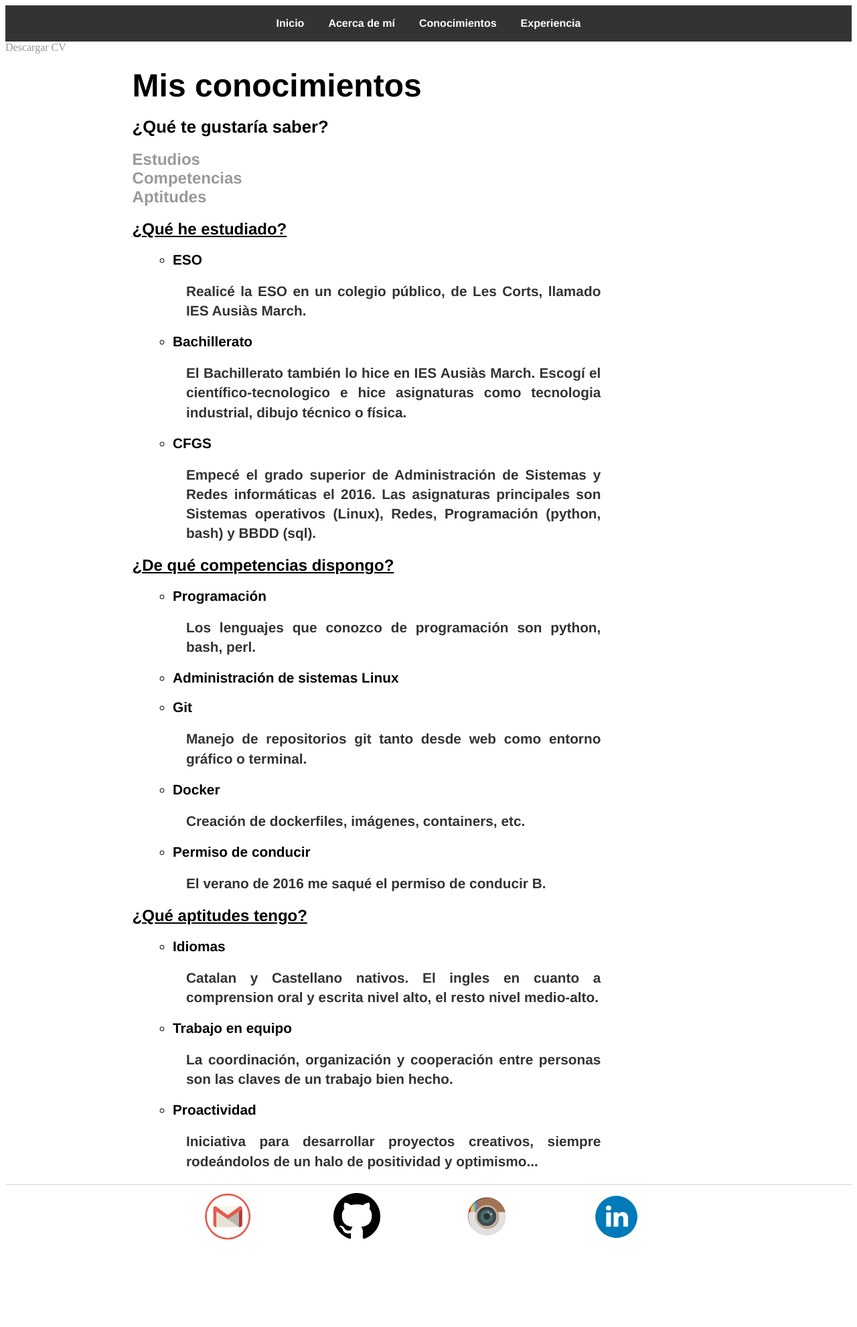
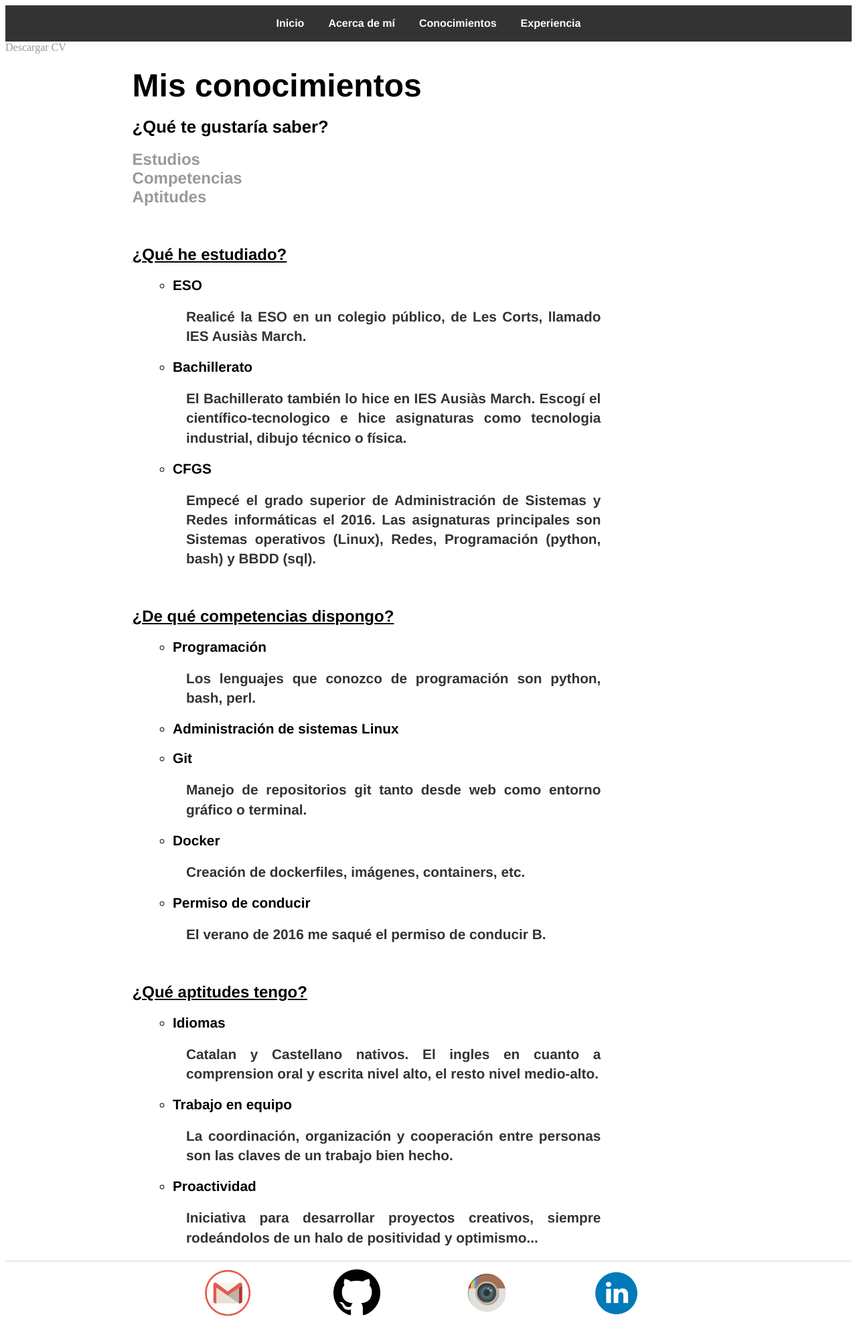
Before and after one commit to isx47590131/isx47590131.github.io, a Jekyll site: the page built from cv/index.html, in a window 1280 px wide. Shown: the whole page at 67% size. Built offline with Jekyll 4.4.1, drawn with Linux system fonts in a browser that asks for light colours; before the commit the page ends 1867 px from its top, so only the background shows below that.

Commit message:
Update index.html

```diff
--- a/cv/index.html
+++ b/cv/index.html
@@ -15,7 +15,7 @@ title: CV Arnau Esteban
 		<p>
 
 		</p>
-		<h3 id="Estudios" style="text-decoration:underline">¿Qué he estudiado?</h3>
+		<br><h3 id="Estudios" style="text-decoration:underline">¿Qué he estudiado?</h3>
 	<ul class="estudios">
 		<li>ESO <p>Realicé la ESO en un colegio público, de Les Corts, llamado IES Ausiàs March.</p></li>
 		<li>Bachillerato <p>El Bachillerato también lo hice en IES Ausiàs March. Escogí el científico-tecnologico
@@ -25,7 +25,7 @@ title: CV Arnau Esteban
 	</ul>
 
 
-		<h3 id="Competencias" style="text-decoration:underline">¿De qué competencias dispongo?</h3>
+		<br> <h3 id="Competencias" style="text-decoration:underline">¿De qué competencias dispongo?</h3>
 	<ul class="competencias">
 		<li>Programación <p>Los lenguajes que conozco de programación son python, bash, perl.</p></li>
 		<li>Administración de sistemas Linux</li>
@@ -33,7 +33,7 @@ title: CV Arnau Esteban
 		<li>Docker <p>Creación de dockerfiles, imágenes, containers, etc. </p></li>
 		<li>Permiso de conducir<p>El verano de 2016 me saqué el permiso de conducir B.</p></li>
 	</ul>
-		<h3 id="Aptitudes" style="text-decoration:underline">¿Qué aptitudes tengo?</h3>
+		<br><h3 id="Aptitudes" style="text-decoration:underline">¿Qué aptitudes tengo?</h3>
 	<ul class="aptitudes">
 		<li>Idiomas<p>Catalan y Castellano nativos. El ingles en cuanto a comprension oral y escrita nivel alto, el
 			resto nivel medio-alto. </p></li>
```
